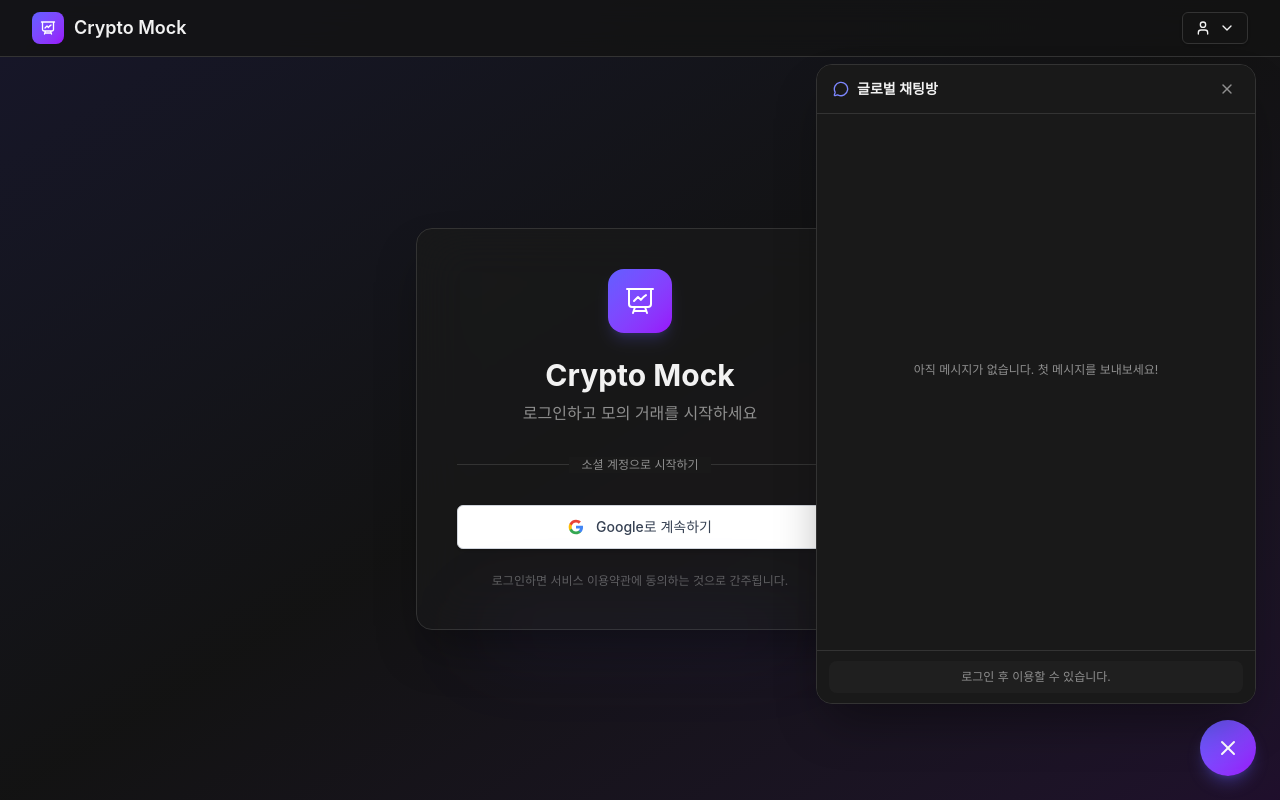
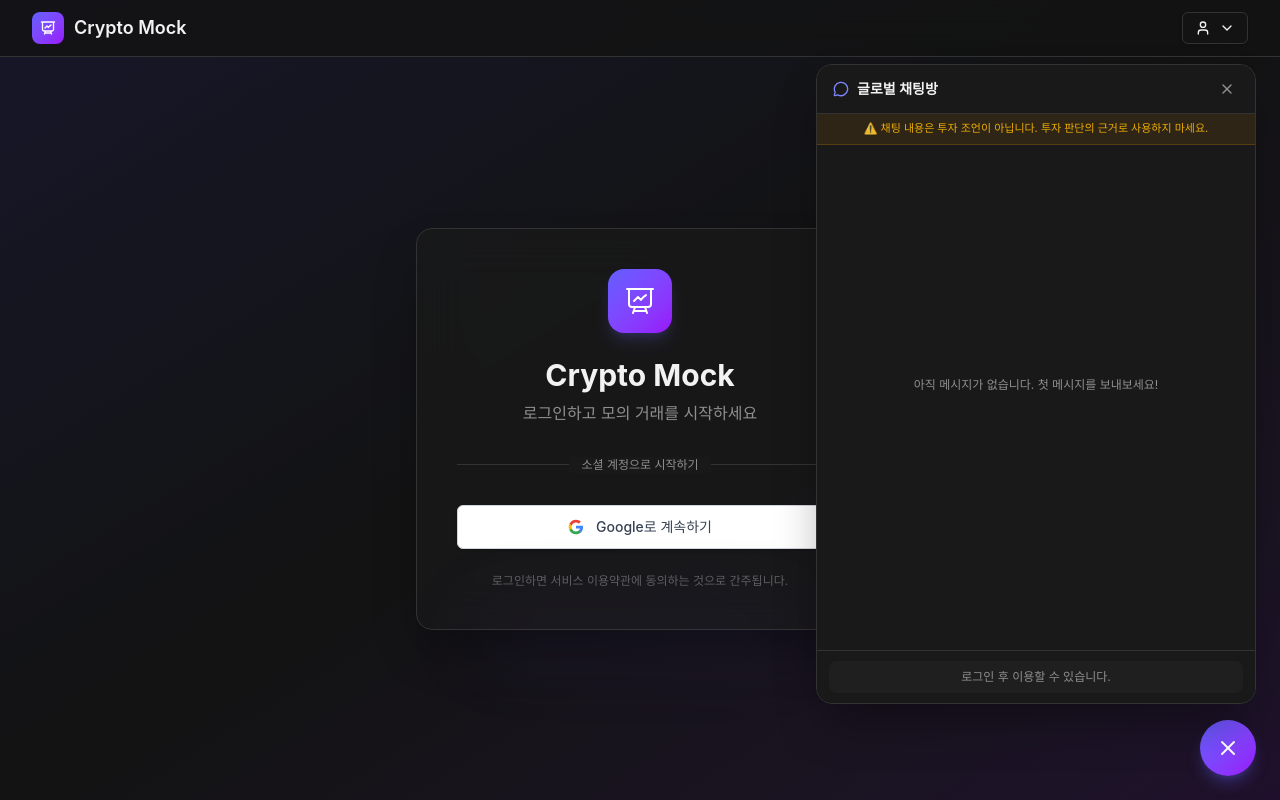
Before and after one commit to KKIMDoHyun/mock-investment, a React (Vite) app: page /login in a window 1280 px wide. Both pictures are taken after a click on the button 1228 px from the left and 748 px from the top of the page. Built offline with nearby package versions, Linux system fonts and the light colour scheme; no server answers; the database is empty.

Commit message:
[feat] 채팅방 상단에 채팅 규정 배너 노출

```diff
--- a/src/components/ChatWidget.tsx
+++ b/src/components/ChatWidget.tsx
@@ -673,6 +673,14 @@
             />
           ) : (
             <>
+              {/* 투자 면책 안내 배너 */}
+              <div className="px-3 py-1.5 bg-amber-500/10 border-b border-amber-500/20 shrink-0">
+                <p className="text-[10px] sm:text-[11px] text-amber-400/90 text-center leading-relaxed">
+                  ⚠️ 채팅 내용은 투자 조언이 아닙니다. 투자 판단의 근거로
+                  사용하지 마세요.
+                </p>
+              </div>
+
               {/* 메시지 영역 */}
               <div
                 ref={scrollContainerRef}
```
